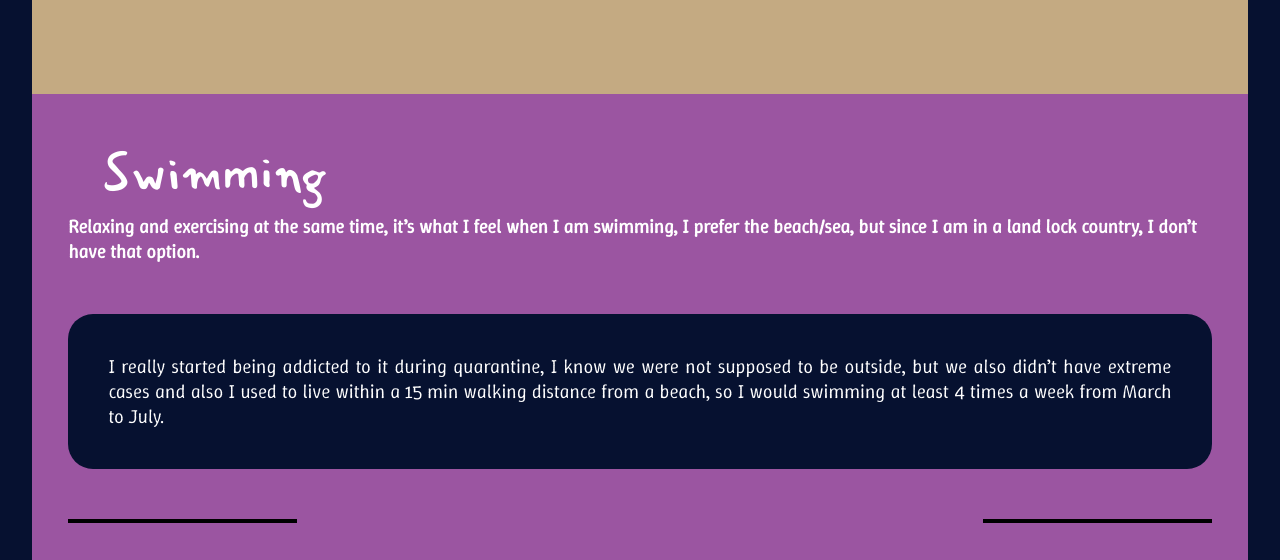
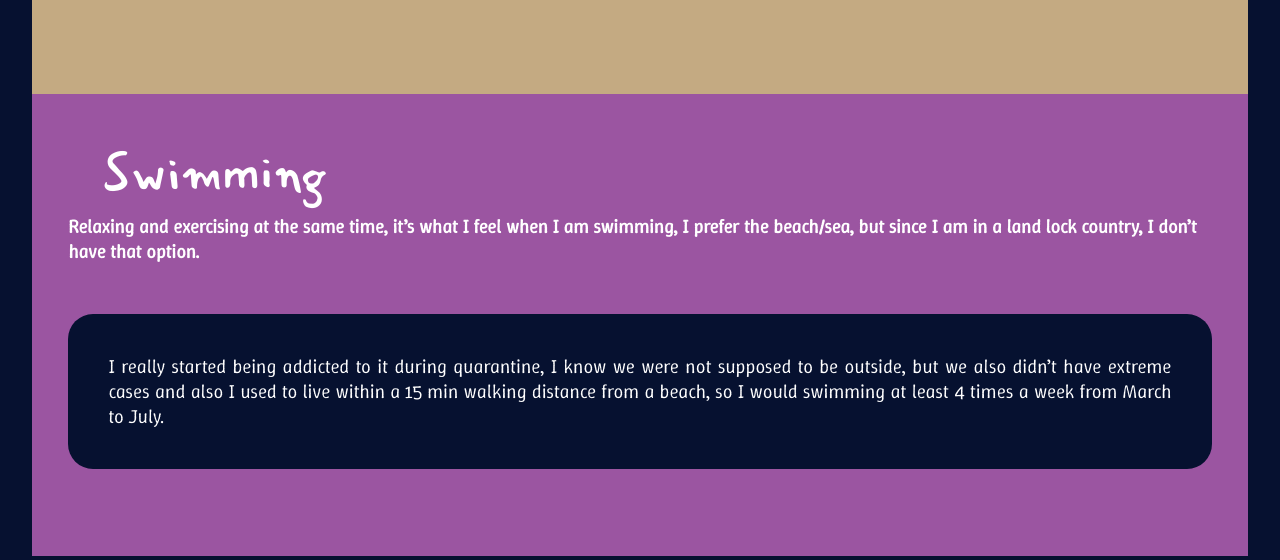
Before and after one commit to Andre-Dalva/hobbywebsite, a plain HTML site: page index.html in a window 1280 px wide. Shown: the part 2825-3385 px from the top of the page. Drawn offline with Linux system fonts and the light colour scheme.

Commit message:
Removing waves

```diff
--- a/CSS/style.css
+++ b/CSS/style.css
@@ -218,17 +218,6 @@ figure p{
     background-color: #061130;
     border-radius: 25px;
 }
-#waves{
-    display: flex;
-    justify-content: space-between;
-}
-#waves figure{
-    width: 20%;
-    border: 2px solid black;
-}
-#waves figure img{
-    width: 100%;
-}
 @media screen and (max-width:1500px) {
     body{
         width: 95%;
--- a/index.html
+++ b/index.html
@@ -149,12 +149,6 @@
                     I really started being addicted to it during quarantine, I know we were not supposed to be outside, but we also didn’t have extreme cases and also I used to live within a 15 min walking distance from a beach, so I would swimming at least 4 times a week from March to July.
                 </p>
             </div>
-            <div id="waves">
-                <figure id="leftWave">
-                </figure>
-                <figure id="rightWave">
-                </figure>
-            </div>
         </section>
     </a>
 </body>
```
